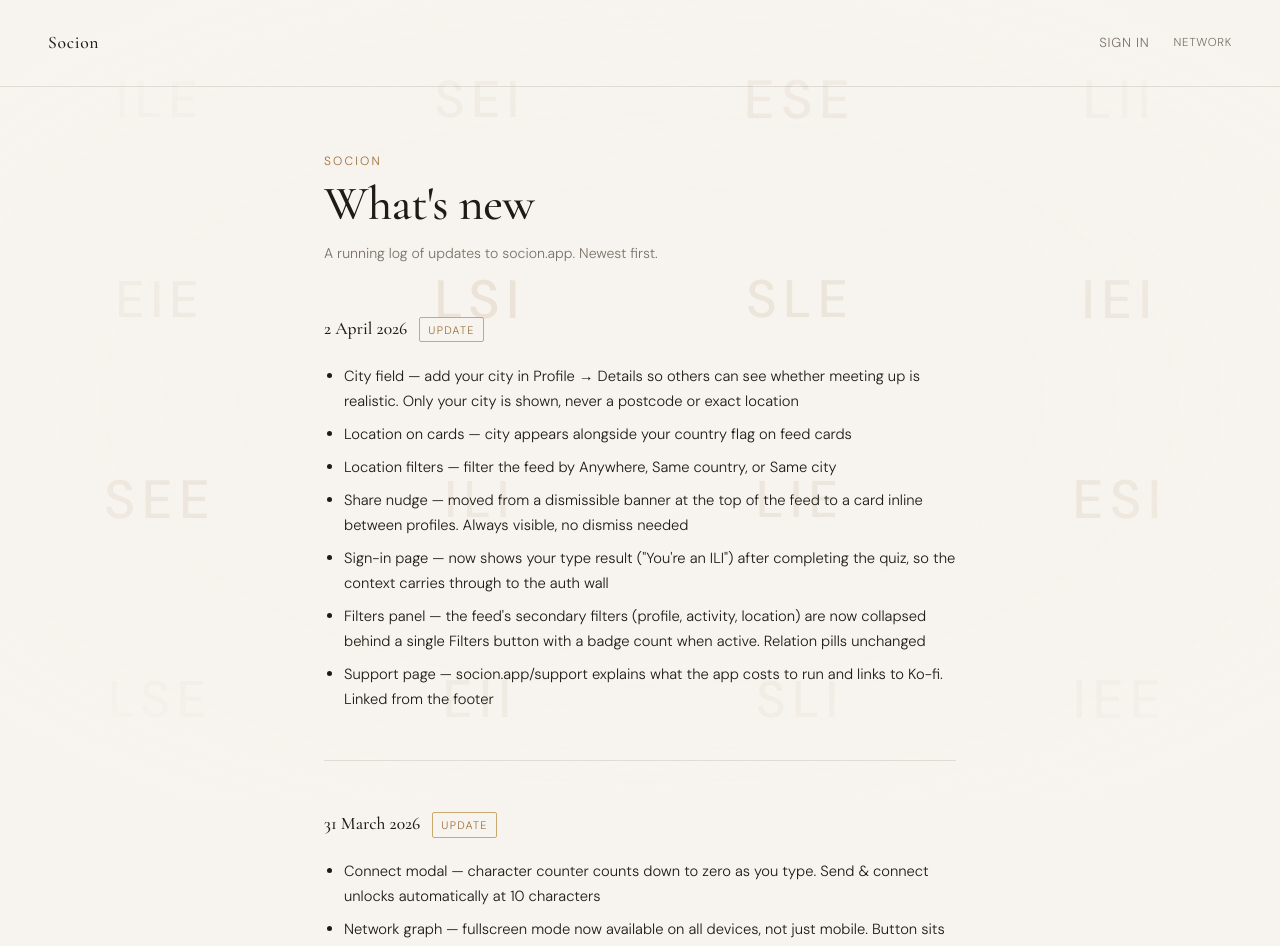
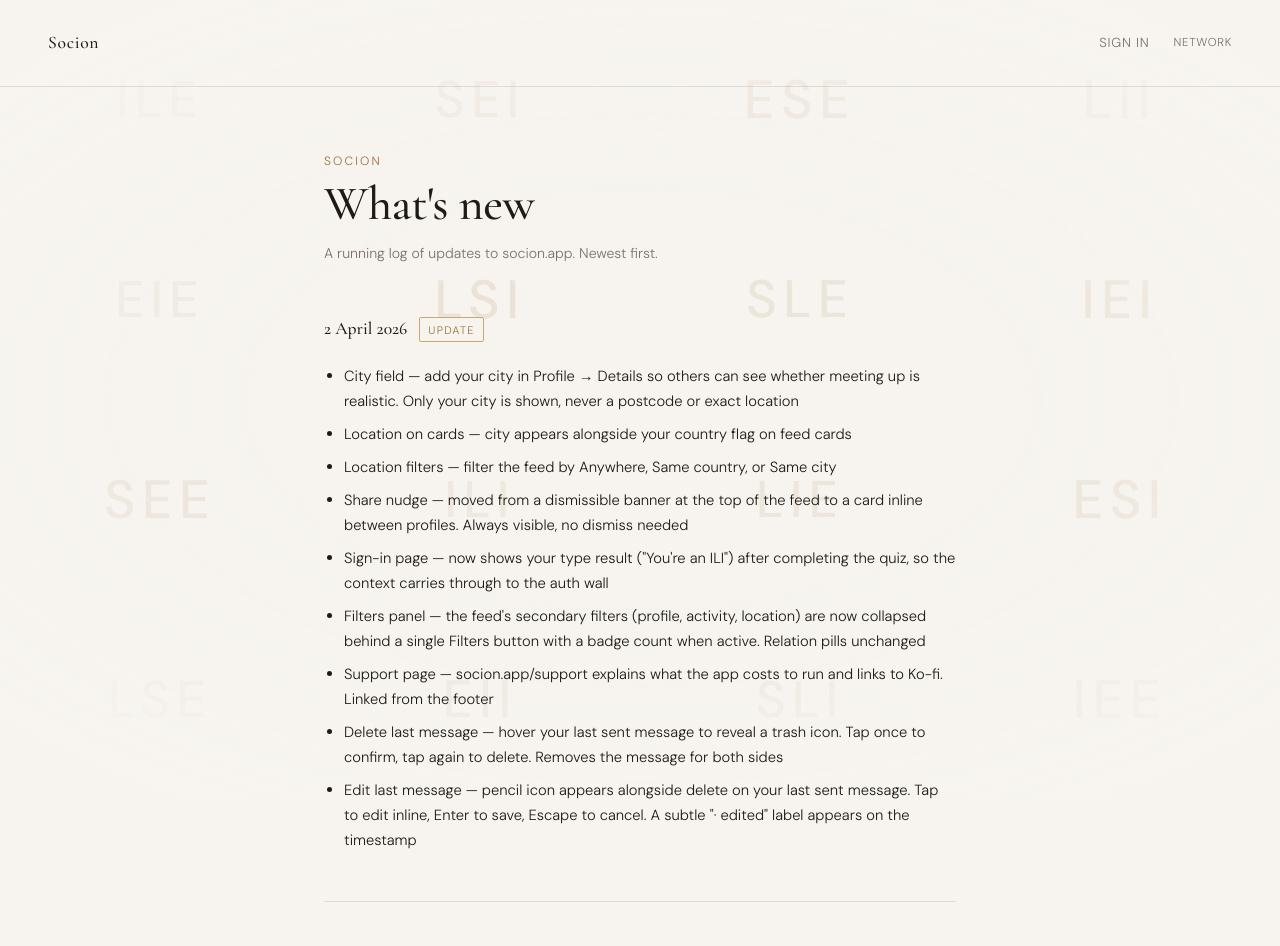
Before and after one commit to sstern42/socionics-match, a React (Vite) app: page /changelog in a window 1280 px wide. Shown: the top 946 px of the page. Built offline with nearby package versions, Linux system fonts and the light colour scheme; no server answers.

Commit message:
Add files via upload

```diff
--- a/src/pages/Changelog.jsx
+++ b/src/pages/Changelog.jsx
@@ -12,6 +12,8 @@ export const ENTRIES = [
       'Sign-in page — now shows your type result ("You\'re an ILI") after completing the quiz, so the context carries through to the auth wall',
       'Filters panel — the feed\'s secondary filters (profile, activity, location) are now collapsed behind a single Filters button with a badge count when active. Relation pills unchanged',
       'Support page — socion.app/support explains what the app costs to run and links to Ko-fi. Linked from the footer',
+      'Delete last message — hover your last sent message to reveal a trash icon. Tap once to confirm, tap again to delete. Removes the message for both sides',
+      'Edit last message — pencil icon appears alongside delete on your last sent message. Tap to edit inline, Enter to save, Escape to cancel. A subtle "· edited" label appears on the timestamp',
     ],
   },
   {
```
